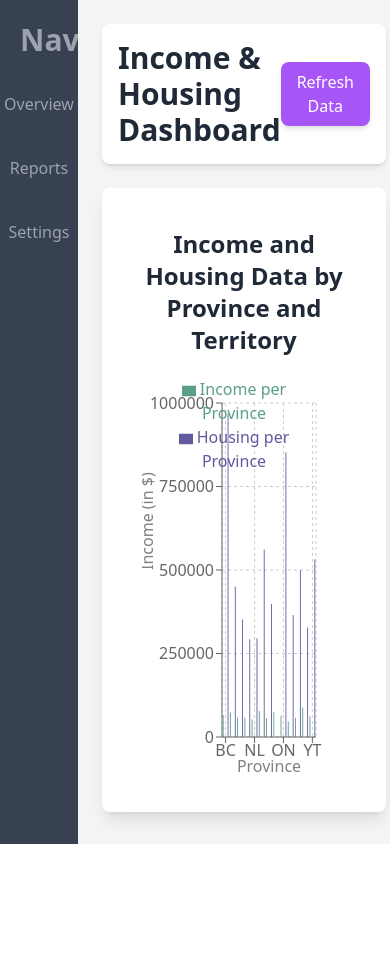
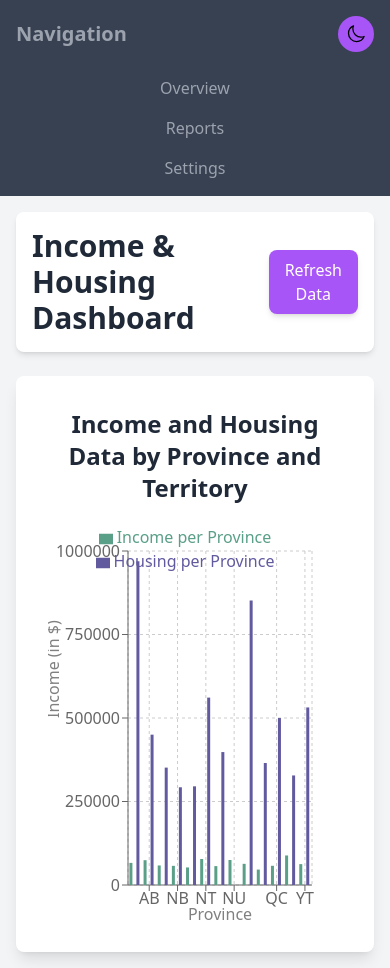
Before and after one commit to Abdul-RehmanCU/Canadian-Income-Analytics, a React (Create React App) app: page / in a window 390 px wide. Before the commit the page ends 844 px from the top, so only its background shows below. Built offline with nearby package versions, Linux system fonts and the light colour scheme.

Commit message:
made mobile

```diff
--- a/src/components/Dashboard.js
+++ b/src/components/Dashboard.js
@@ -17,11 +17,11 @@ const Dashboard = () => {
   };
 
   return (
-    <div className={`${darkMode ? "dark" : ""} flex min-h-screen bg-gray-100 dark:bg-gray-900 text-gray-800 dark:text-gray-100`}>
-      {/* Sidebar */}
-      <aside className="w-1/5 bg-gray-700 dark:bg-gray-800 text-gray-400 dark:text-white p-5 flex flex-col items-center transition duration-600">
-        <div className="w-full flex justify-between items-center mb-8">
-          <h2 className="text-3xl font-bold">Navigation</h2>
+    <div className={`${darkMode ? "dark" : ""} flex flex-col md:flex-row min-h-screen bg-gray-100 dark:bg-gray-900 text-gray-800 dark:text-gray-100`}>
+      {/* Sidebar (Collapsible on mobile) */}
+      <aside className="w-full md:w-1/5 bg-gray-700 dark:bg-gray-800 text-gray-400 dark:text-white p-4 md:p-5 flex flex-col items-center transition duration-600">
+        <div className="w-full flex justify-between items-center mb-6 md:mb-8">
+          <h2 className="text-xl md:text-3xl font-bold">Navigation</h2>
           <button
             onClick={toggleDarkMode}
             className="p-2 rounded-full bg-purple-500 dark:bg-purple-800 text-white hover:bg-purple-600 dark:hover:bg-purple-900 transition duration-200"
@@ -30,22 +30,23 @@ const Dashboard = () => {
             <img
               src={darkMode ? SunIcon : MoonIcon}
               alt={darkMode ? "Switch to light mode" : "Switch to dark mode"}
-              className={`w-6 h-6 ${animated ? "animate-icon-flip" : ""}`}
+              className={`w-5 h-5 md:w-6 md:h-6 ${animated ? "animate-icon-flip" : ""}`}
             />
           </button>
         </div>
 
-        <nav className="flex flex-col space-y-10">
+        {/* Navigation Links */}
+        <nav className="flex flex-col space-y-4 md:space-y-10">
           <button className="text-gray-400 hover:text-white transition duration-200">Overview</button>
           <button className="text-gray-400 hover:text-white transition duration-200">Reports</button>
           <button className="text-gray-400 hover:text-white transition duration-200">Settings</button>
         </nav>
       </aside>
 
-      {/* Main */}
-      <main className="flex-1 p-6 space-y-6 bg-gray-100 dark:bg-gray-900 ">
+      {/* Main Content */}
+      <main className="flex-1 p-4 md:p-6 space-y-6 bg-gray-100 dark:bg-gray-900">
         <Header />
-        <section className="bg-white dark:bg-gray-800 p-6 rounded-lg shadow-lg animate-slide-in-up">
+        <section className="bg-white dark:bg-gray-800 p-4 md:p-6 rounded-lg shadow-lg animate-slide-in-up">
           <DataVisualization darkMode={darkMode} />
         </section>
       </main>
```
